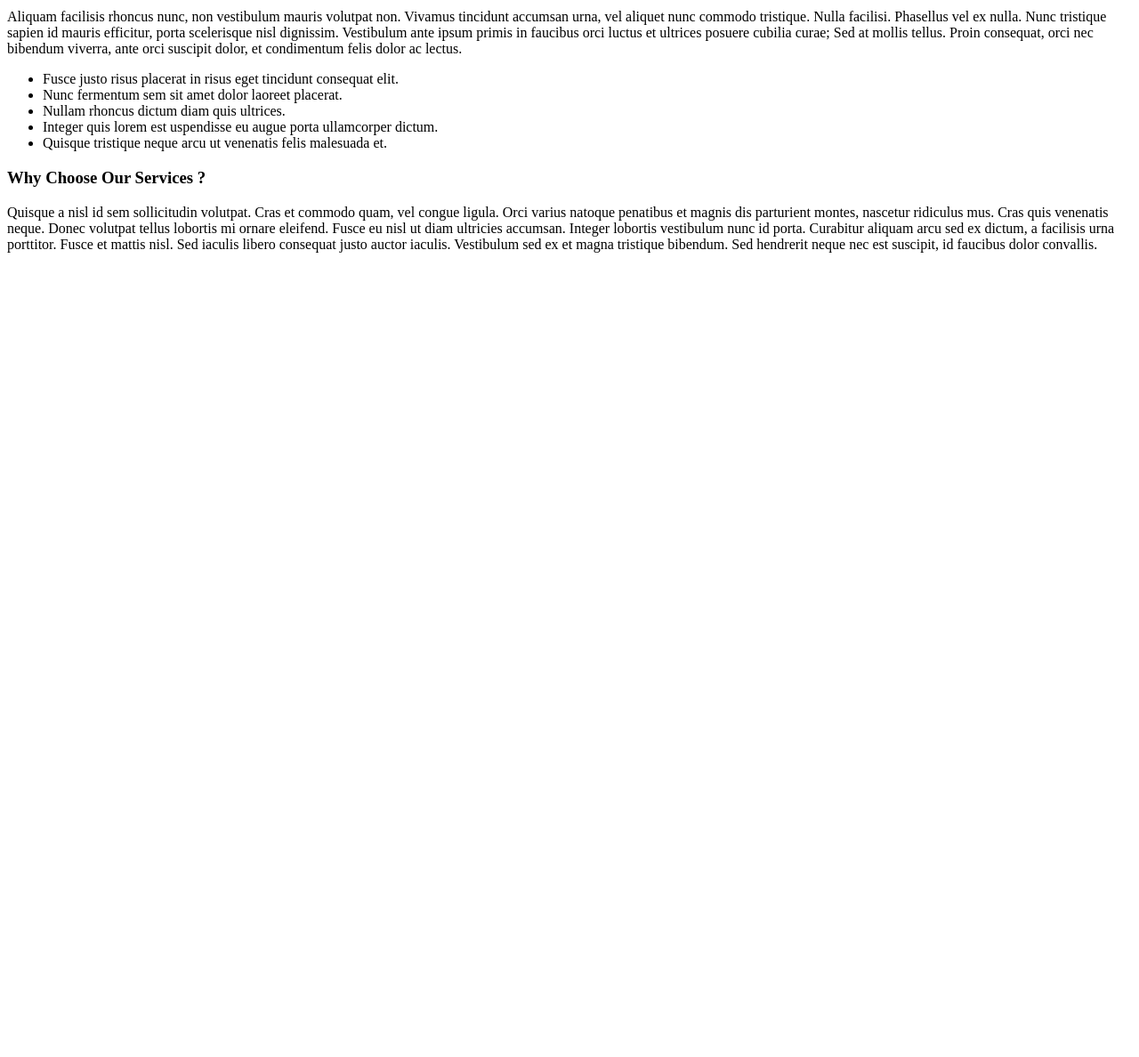
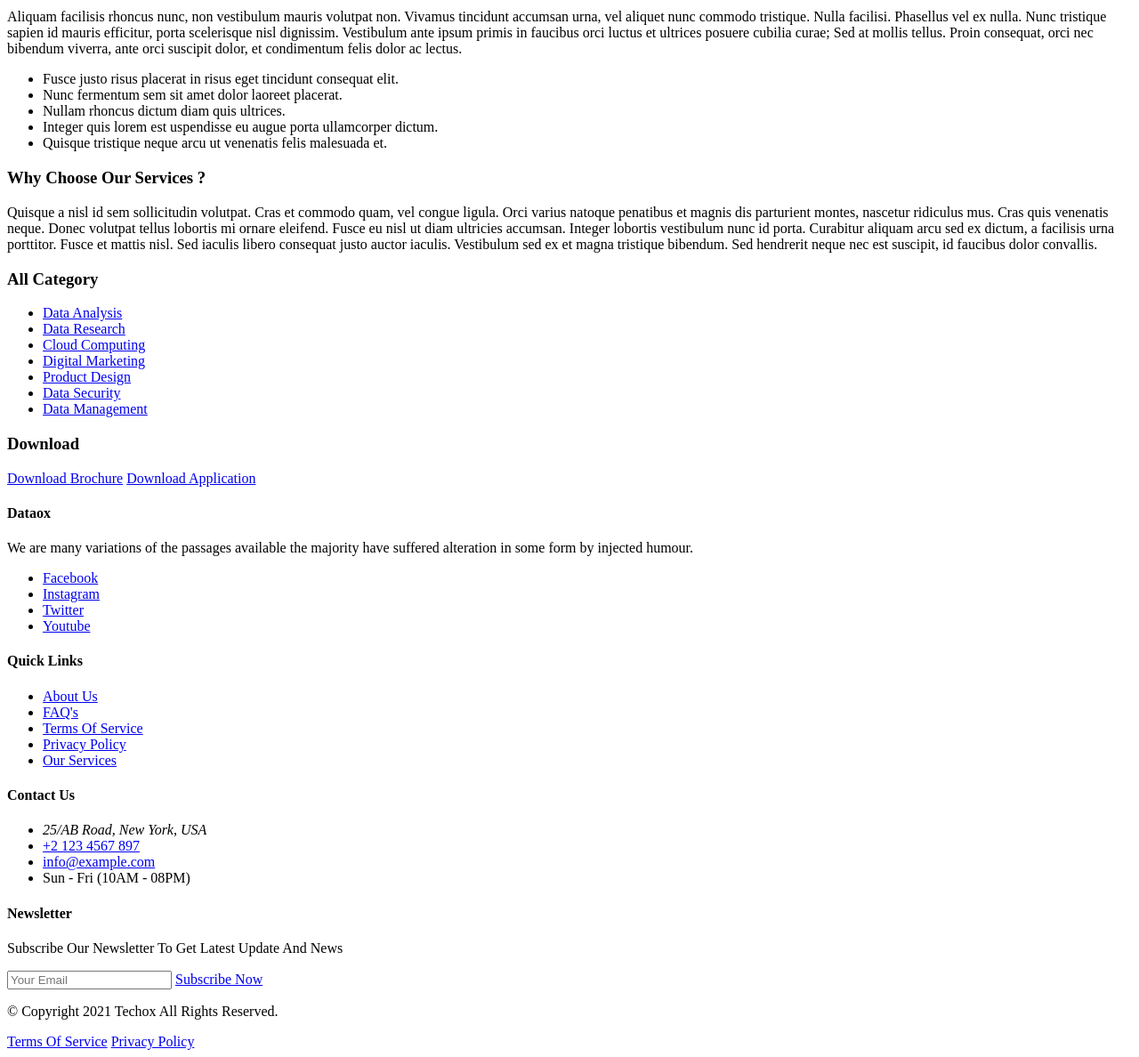
Before and after one commit to ColemanMatthew-FS/dws1, a plain HTML site: page index.html in a window 1280 px wide. Shown: the part 748-1936 px from the top of the page at 89% size. Before the commit the page ends 1048 px from the top, so only its background shows below. Drawn offline with Linux system fonts and the light colour scheme.

Commit message:
Added a footer

```diff
--- a/index.html
+++ b/index.html
@@ -94,6 +94,64 @@
                 <p>Quisque a nisl id sem sollicitudin volutpat. Cras et commodo quam, vel congue ligula. Orci varius natoque penatibus et magnis dis parturient montes, nascetur ridiculus mus. Cras quis venenatis neque. Donec volutpat tellus lobortis mi ornare eleifend. Fusce eu nisl ut diam ultricies accumsan. Integer lobortis vestibulum nunc id porta. Curabitur aliquam arcu sed ex dictum, a facilisis urna porttitor. Fusce et mattis nisl. Sed iaculis libero consequat justo auctor iaculis. Vestibulum sed ex et magna tristique bibendum. Sed hendrerit neque nec est suscipit, id faucibus dolor convallis.</p>
             </section>
         </article>
+        <!-- aside -->
+        <aside>
+            <section id="all-category">
+                <h3>All Category</h3>
+                <ul>
+                    <li><a href="#">Data Analysis</a></li>
+                    <li><a href="#">Data Research</a></li>
+                    <li><a href="#">Cloud Computing</a></li>
+                    <li><a href="#">Digital Marketing</a></li>
+                    <li><a href="#">Product Design</a></li>
+                    <li><a href="#">Data Security</a></li>
+                    <li><a href="#">Data Management</a></li>
+                </ul>
+            </section>
+            <section id="download">
+                <h3>Download</h3>
+                <a href="#">Download Brochure</a>
+                <a href="#">Download Application</a>
+            </section>
+        </aside>
     </main>
+    <footer>
+        <article>
+            <h4>Dataox</h4>
+            <p>
+                We are many variations of the passages available the majority have suffered alteration in some form by injected humour.
+            </p>
+            <ul>
+                <li><a href="#" target="_blank">Facebook</a></li>
+                <li><a href="#" target="_blank">Instagram</a></li>
+                <li><a href="#" target="_blank">Twitter</a></li>
+                <li><a href="#" target="_blank">Youtube</a></li>
+            </ul>
+            <h4>Quick Links</h4>
+            <ul>
+                <li><a href="#">About Us</a></li>
+                <li><a href="#">FAQ's</a></li>
+                <li><a href="#">Terms Of Service</a></li>
+                <li><a href="#">Privacy Policy</a></li>
+                <li><a href="#">Our Services</a></li>
+            </ul>
+            <h4>Contact Us</h4>
+            <ul>
+                <li><address>25/AB Road, New York, USA</address></li>
+                <li><a href="tel:+2 123-4567-897">+2 123 4567 897</a></li>
+                <li><a href="mailto:info@example.com">info@example.com</a></li>
+                <li>Sun - Fri (10AM - 08PM)</li>
+            </ul>
+            <h4>Newsletter</h4>
+            <p>Subscribe Our Newsletter To Get Latest Update And News</p>
+            <input type="email" id="emailinput" placeholder="Your Email">
+            <a href="#">Subscribe Now</a>
+        </article>
+        <article>
+            <p>&copy; Copyright 2021 Techox All Rights Reserved.</p>
+            <a href="#">Terms Of Service</a>
+            <a href="#">Privacy Policy</a>
+        </article>
+    </footer>
 </body>
 </html>
```
